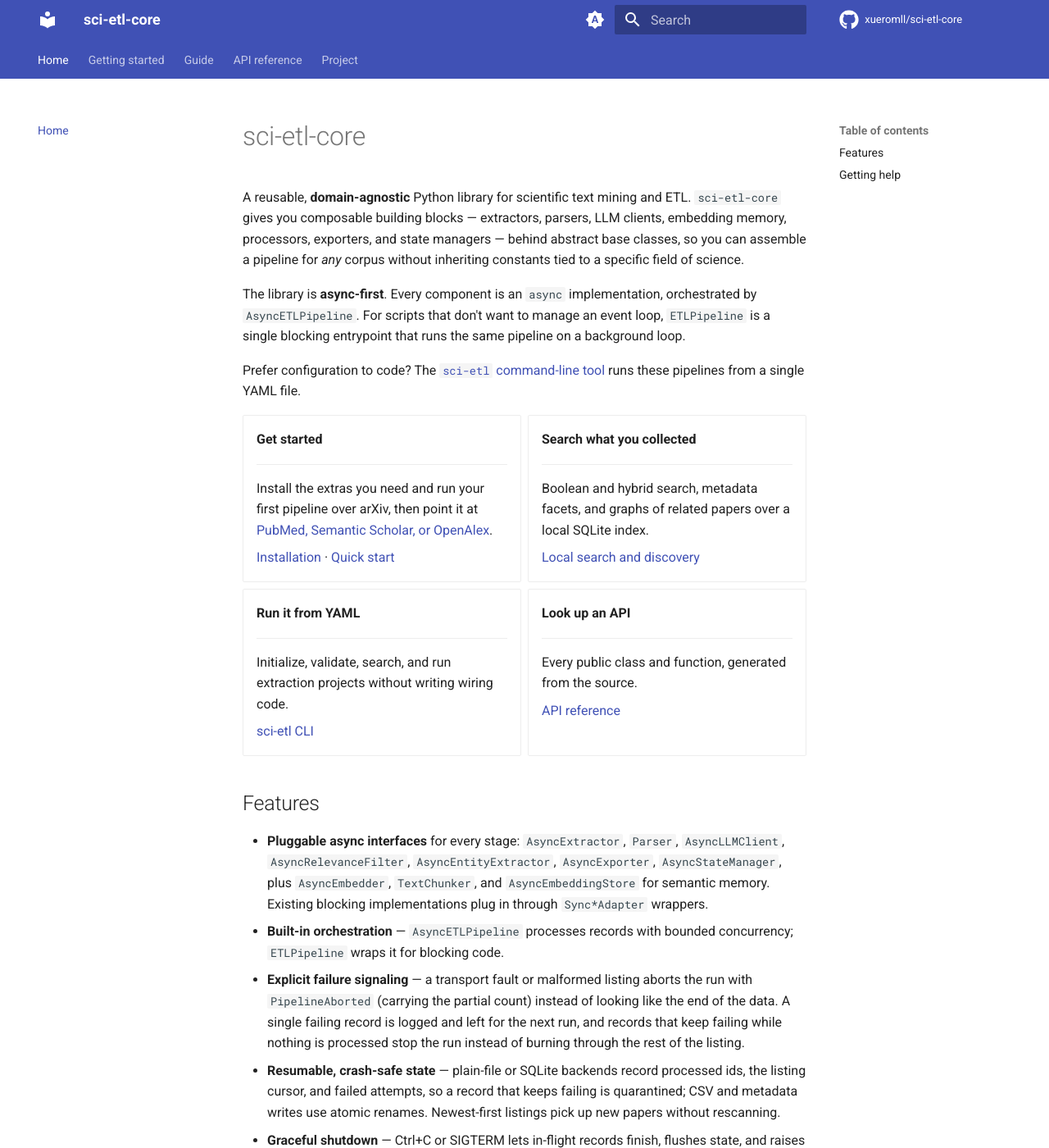
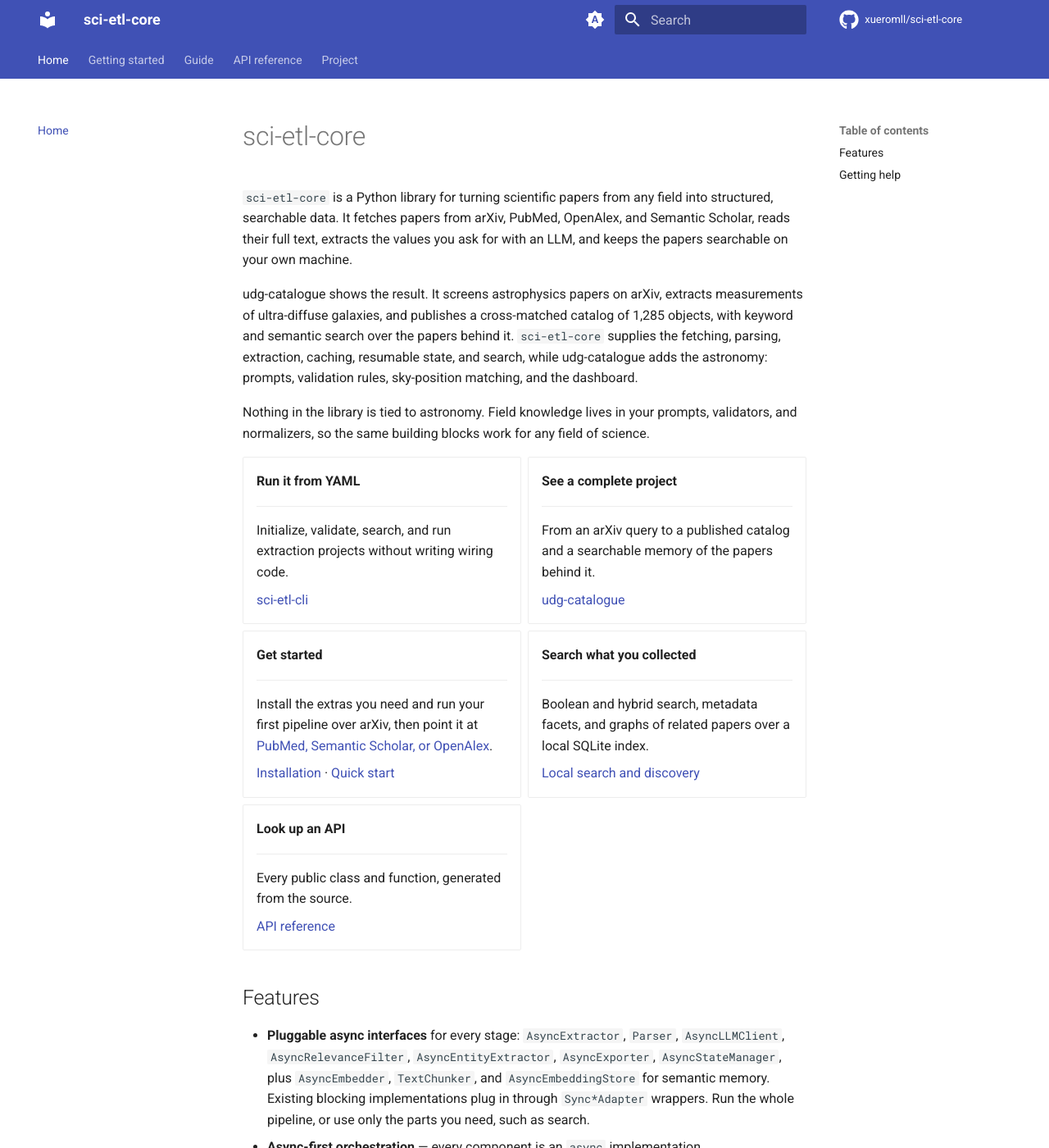
Before and after one commit to xueromll/sci-etl-core, an MkDocs documentation site: the page built from docs/index.md, in a window 1280 px wide and 1400 px high. Shown: the whole window at 82% size. Built offline with MkDocs 1.6.1 and Material for MkDocs 9.7.7, drawn with Linux system fonts in a browser that asks for light colours; comment, search, counter and statistics services are not loaded; the version menu is left out; some of the changed text lies outside the part shown.

```diff
--- a/docs/index.md
+++ b/docs/index.md
@@ -1,20 +1,40 @@
 # sci-etl-core
 
-A reusable, **domain-agnostic** Python library for scientific text mining and
-ETL. `sci-etl-core` gives you composable building blocks — extractors, parsers,
-LLM clients, embedding memory, processors, exporters, and state managers —
-behind abstract base classes, so you can assemble a pipeline for *any* corpus
-without inheriting constants tied to a specific field of science.
+`sci-etl-core` is a Python library for turning scientific papers from any field
+into structured, searchable data. It fetches papers from arXiv, PubMed,
+OpenAlex, and Semantic Scholar, reads their full text, extracts the values you
+ask for with an LLM, and keeps the papers searchable on your own machine.
 
-The library is **async-first**. Every component is an `async` implementation,
-orchestrated by `AsyncETLPipeline`. For scripts that don't want to manage an
-event loop, `ETLPipeline` is a single blocking entrypoint that runs the same
-pipeline on a background loop.
+udg-catalogue shows the result. It screens astrophysics papers on arXiv,
+extracts measurements of ultra-diffuse galaxies, and publishes a cross-matched
+catalog of 1,285 objects, with keyword and semantic search over the papers
+behind it. `sci-etl-core` supplies the fetching, parsing, extraction, caching,
+resumable state, and search, while udg-catalogue adds the astronomy: prompts,
+validation rules, sky-position matching, and the dashboard.
 
-Prefer configuration to code? The [`sci-etl` command-line tool](cli/index.md)
-runs these pipelines from a single YAML file.
+Nothing in the library is tied to astronomy. Field knowledge lives in your
+prompts, validators, and normalizers, so the same building blocks work for any
+field of science.
 
 <div class="grid cards" markdown>
+
+- **Run it from YAML**
+
+    ---
+
+    Initialize, validate, search, and run extraction projects without writing
+    wiring code.
+
+    [sci-etl-cli](cli/index.md)
+
+- **See a complete project**
+
+    ---
+
+    From an arXiv query to a published catalog and a searchable memory of the
+    papers behind it.
+
+    [udg-catalogue](https://github.com/xueromll/udg-catalogue)
 
 - **Get started**
 
@@ -35,15 +55,6 @@ runs these pipelines from a single YAML file.
 
     [Local search and discovery](guide/search/index.md)
 
-- **Run it from YAML**
-
-    ---
-
-    Initialize, validate, search, and run extraction projects without writing
-    wiring code.
-
-    [sci-etl CLI](cli/index.md)
-
 - **Look up an API**
 
     ---
@@ -60,9 +71,11 @@ runs these pipelines from a single YAML file.
   `AsyncLLMClient`, `AsyncRelevanceFilter`, `AsyncEntityExtractor`,
   `AsyncExporter`, `AsyncStateManager`, plus `AsyncEmbedder`, `TextChunker`,
   and `AsyncEmbeddingStore` for semantic memory. Existing blocking
-  implementations plug in through `Sync*Adapter` wrappers.
-- **Built-in orchestration** — `AsyncETLPipeline` processes records with
-  bounded concurrency; `ETLPipeline` wraps it for blocking code.
+  implementations plug in through `Sync*Adapter` wrappers. Run the whole
+  pipeline, or use only the parts you need, such as search.
+- **Async-first orchestration** — every component is an `async`
+  implementation. `AsyncETLPipeline` processes records with bounded
+  concurrency, and `ETLPipeline` runs the same pipeline from blocking code.
 - **Explicit failure signaling** — a transport fault or malformed listing
   aborts the run with `PipelineAborted` (carrying the partial count) instead of
   looking like the end of the data. A single failing record is logged and left
--- a/mkdocs.yml
+++ b/mkdocs.yml
@@ -1,5 +1,5 @@
 site_name: sci-etl-core
-site_description: Domain-agnostic ETL building blocks for scientific text mining, and the sci-etl CLI that runs them from YAML.
+site_description: A Python library for turning scientific papers from any field into structured, searchable data, and the sci-etl CLI that runs it from YAML.
 site_url: https://xueromll.github.io/sci-etl-core/
 repo_url: https://github.com/xueromll/sci-etl-core
 repo_name: xueromll/sci-etl-core
--- a/src/sci_etl_core/__init__.py
+++ b/src/sci_etl_core/__init__.py
@@ -1,4 +1,6 @@
-"""Reusable, domain-agnostic ETL building blocks for scientific text mining.
+"""A Python library for turning scientific papers from any field into structured, searchable data.
+
+Scope: scientific papers in, structured and searchable data out.
 
 Public names load on first access, so importing the package never requires an
 optional dependency that the components you use don't need.
```
Also changed, not shown: CHANGELOG.md (+4 -2 lines), README.md (+23 -20 lines), ROADMAP.md (+48 -47 lines), pyproject.toml (+14 -3 lines), 1 other file.
